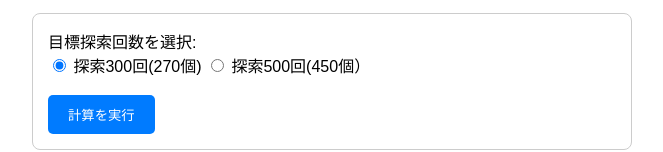
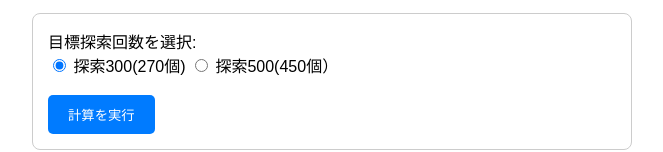
Before and after one commit to orihina0193/FAKE-SOS-MAP, a plain HTML site: page index.html in a window 1280 px wide. Shown: the part 136-288 px from the top of the page, without its empty margins (308-971 px from the left). Drawn offline with Linux system fonts and the light colour scheme.

Commit message:
index.html を更新

```diff
--- a/index.html
+++ b/index.html
@@ -18,9 +18,9 @@
     <div class="controls">
         <label>目標探索回数を選択:</label><br>
         <input type="radio" id="target270" name="targetItem" value="270" checked>
-        <label for="target270">探索300回(270個)</label>
+        <label for="target270">探索300(270個)</label>
         <input type="radio" id="target450" name="targetItem" value="450">
-        <label for="target450">探索500回(450個）</label>
+        <label for="target450">探索500(450個）</label>
         <br><br>
         <button onclick="runSimulator()">計算を実行</button>
     </div>
```
